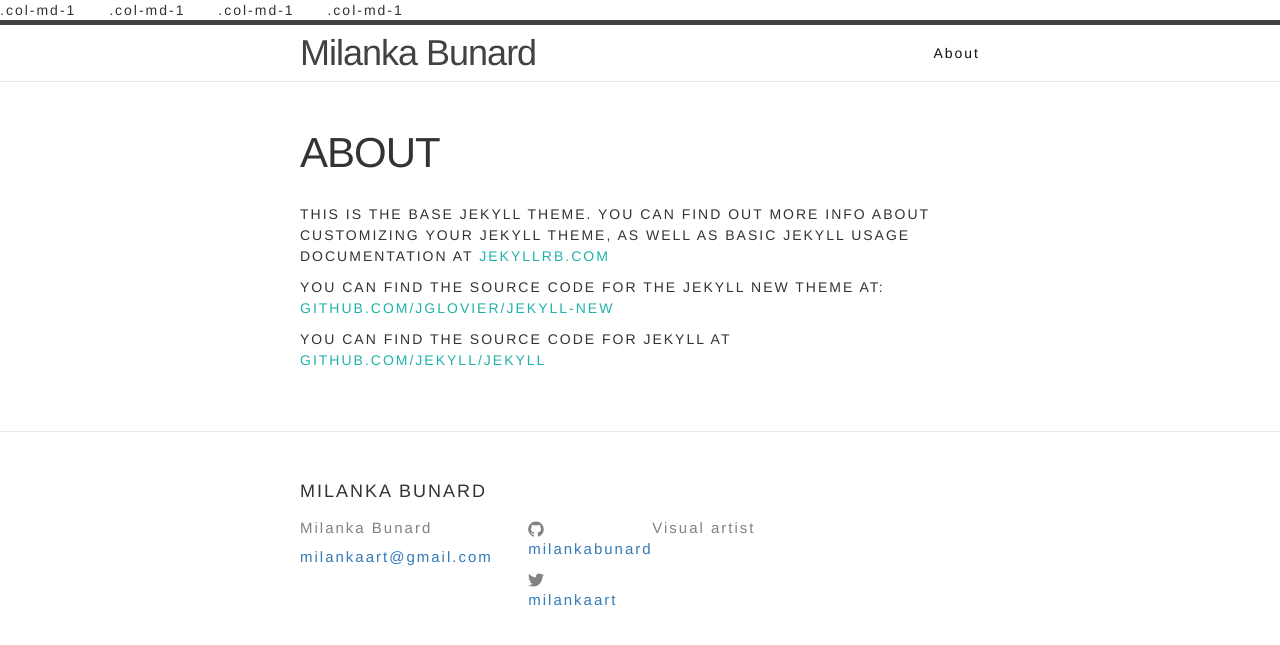
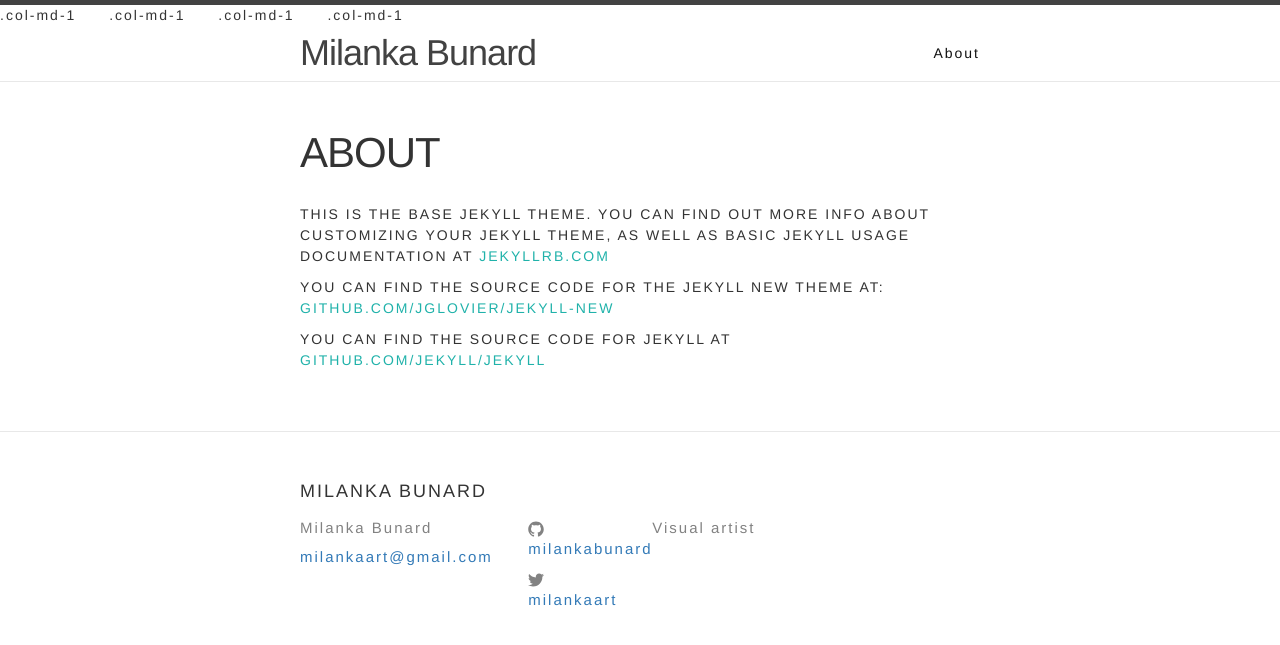
Before and after one commit to milankabunard/milankabunard.github.io, a Jekyll site: the page built from about.md, in a window 1280 px wide. Shown: the top 645 px of the page. Built offline with Jekyll 4.4.1, drawn with Linux system fonts in a browser that asks for light colours.

Commit message:
changes header

```diff
--- a/_includes/header.html
+++ b/_includes/header.html
@@ -1,3 +1,5 @@
+<header class="site-header">
+
 <link rel="stylesheet" href="https://maxcdn.bootstrapcdn.com/bootstrap/3.3.6/css/bootstrap.min.css" integrity="sha384-1q8mTJOASx8j1Au+a5WDVnPi2lkFfwwEAa8hDDdjZlpLegxhjVME1fgjWPGmkzs7" crossorigin="anonymous">
 
 <div class="row">
@@ -6,8 +8,6 @@
   <div class="col-md-1">.col-md-1</div>
   <div class="col-md-1">.col-md-1</div>
 </div>
-
-<header class="site-header">
 
   <div class="wrapper">
 
```
